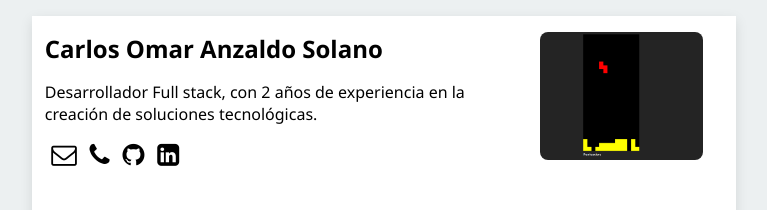
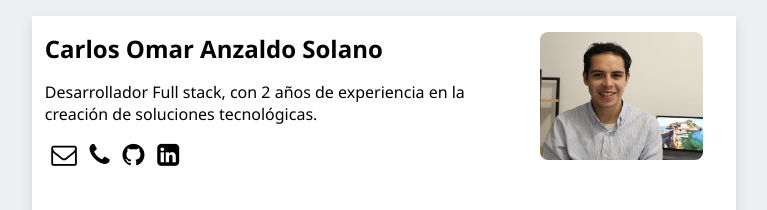
Before and after one commit to Edimburgo1498/profile, a React (Vite) app: page / in a window 1280 px wide. Shown: the top 210 px of the page, without its empty margins (256-1023 px from the left). Built offline with nearby package versions, Linux system fonts and the light colour scheme; the HTML template or start-up script is replaced by a standard one.

Commit message:
Update App.tsx

```diff
--- a/src/App.tsx
+++ b/src/App.tsx
@@ -48,7 +48,7 @@ function App() {
             </div>
           </div>
           <div className="facebook" id="facebook" ref={elemet}>
-            <img  src="../../Tetris.png" alt="" className="img" />
+            <img  src="../../perfil.jpg" alt="perfil" className="img" />
           </div>
         </section>
         <section className="article-2">
```
